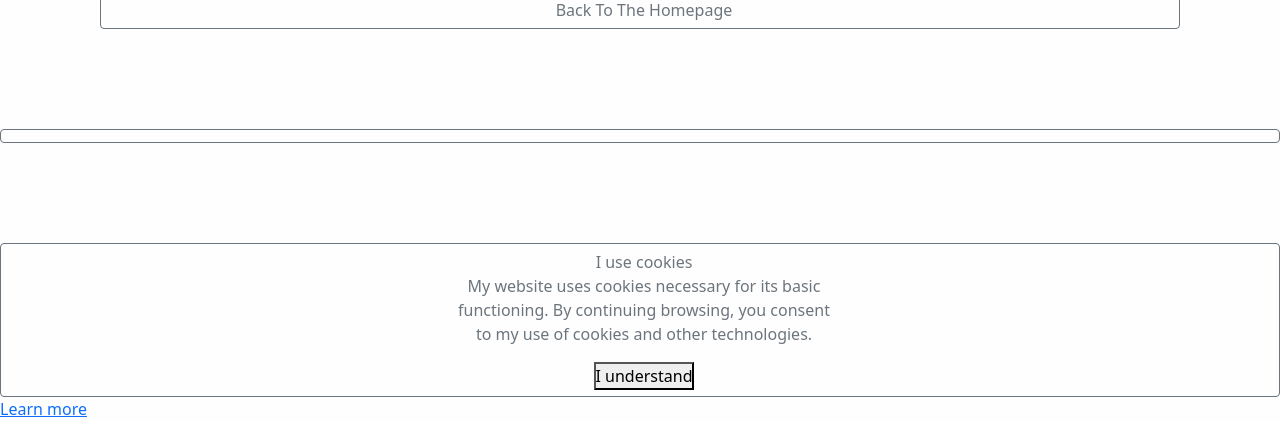
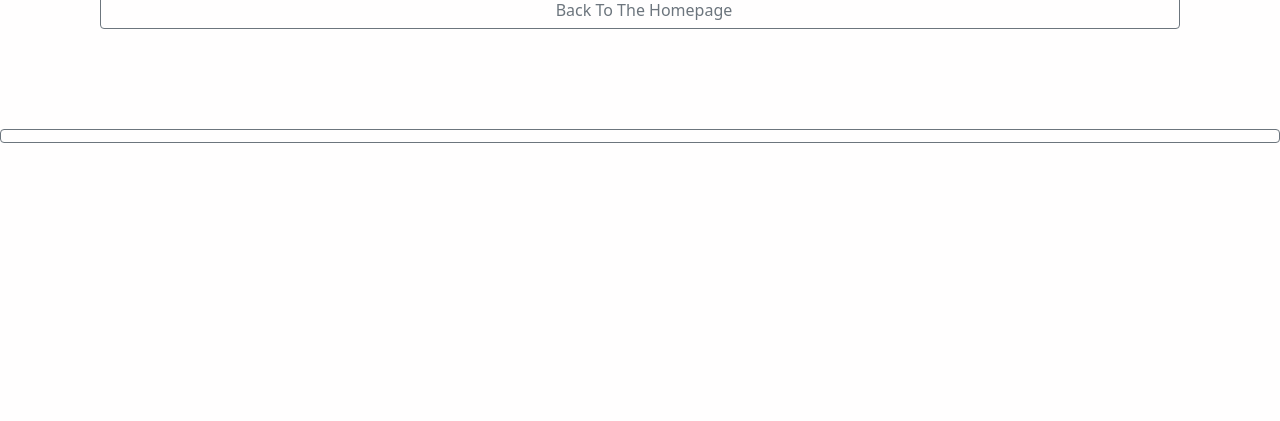
Before and after one commit to s3891667/Full_Stack_Website, a PHP site: page /login.php in a window 1280 px wide. Shown: the part 723-1144 px from the top of the page. After the commit the page ends 866 px from the top, so only its background shows below. Run offline with PHP 8.4, Linux system fonts and the light colour scheme.

Commit message:
edit cookie in index.php

```diff
--- a/www/login.php
+++ b/www/login.php
@@ -5,7 +5,7 @@
     <meta name="viewport" content="width=device-width, initial-scale=1.0">
     <link rel="stylesheet" href="../css/bootstrap.css">
     <link rel="stylesheet" href="../css/login.css">
-    <script src="../JS/cookies_content.js"></script>
+
     <title>InstaKilogram</title>
 </head>
 <body>
@@ -43,14 +43,5 @@
     <div class="form-horizontal button_des">
       <a href="./welcomehomepage.html" button type="button" class="btn btn-outline-secondary button_des2 form-control">Back To The Homepage</button>
     </div>
-    <div class="wrapper"></div>
-    <div class="cookie-container">
-        <div>I use cookies</div>
-        <p>My website uses cookies necessary for its basic <br>functioning. By continuing browsing, you consent <br>to
-            my use of cookies and other technologies.
-        </p>
-        <button class="accept-button">I understand</button>
-        <a href="#">Learn more</a>
-    </div>
   </body>
 </html>
```
Also changed, not shown: www/index.php (+10 -9 lines).
